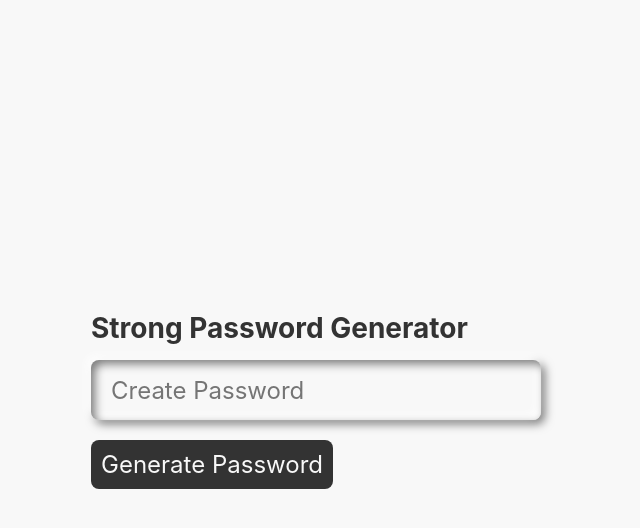
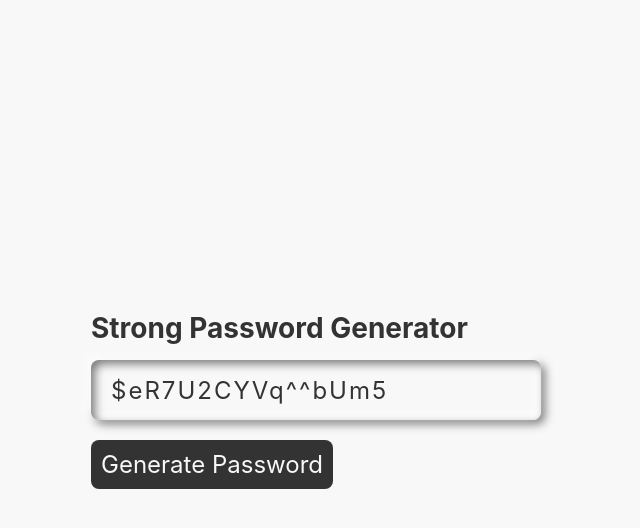
Before and after one commit to mshajid/Strong-Password-Gen, a plain HTML site: page index.html in a window 1280 px wide. Both pictures are taken after a click on the element "Generate Password". Shown: the whole page, without its empty margins (324-964 px from the left). Drawn offline with Linux system fonts and the light colour scheme.

Commit message:
Function Added JS

```diff
--- a/index.html
+++ b/index.html
@@ -10,10 +10,31 @@
     <div class="inputBox">
         <h2>Strong Password Generator</h2>
         <input type="text" name="" placeholder="Create Password" id="password" readonly="" />
-        <div id="btn">
+        <div id="btn" onclick="getPassword(); ">
             Generate Password
         </div>
     </div>
 
+
+    <script type="text/javascript">
+        function getPassword() {
+            var chars = "0123456789abcdefghijklmnopqrstvuxyz!@#$%^&*ABCDEFGHIJKLMNOPQRSTYUVXYZ";
+            var passwordLength = 16;
+            var password = "";
+
+
+            for (var i=0; i<passwordLength; i++){
+                var randomNumber = Math.floor(Math.random() * chars.length);
+                password += chars.substring(randomNumber, randomNumber+1);
+            }
+
+            document.getElementById("password").value = password
+        }
+
+
+
+
+
+    </script>
 </body>
 </html>
```
